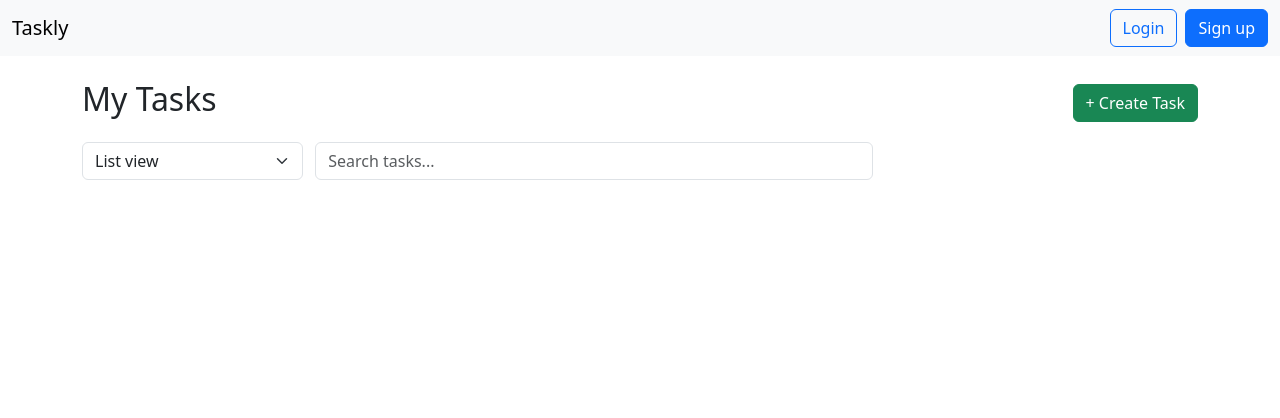
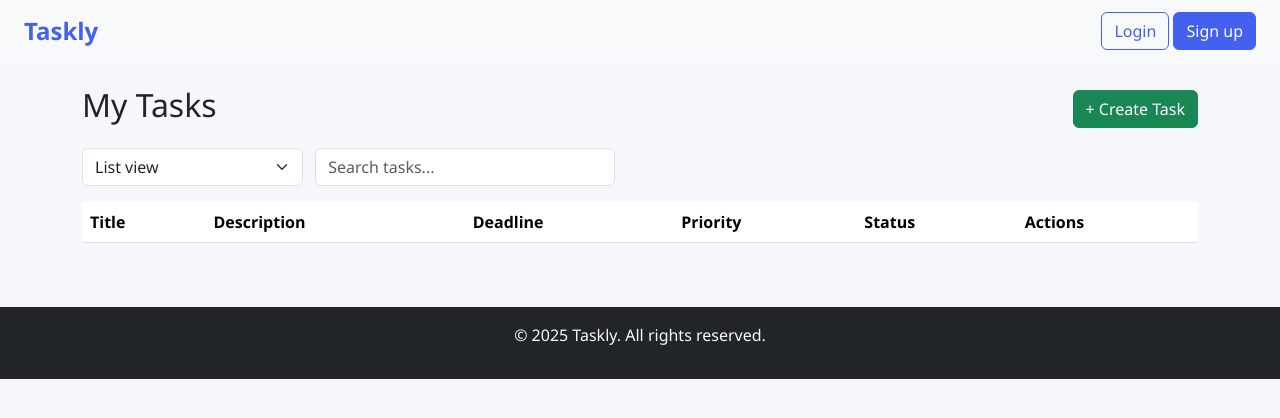
Before and after one commit to nimrod-kobia/Taskly-project, a PHP site: page / in a window 1280 px wide. Shown: the top 418 px of the page. Run offline with PHP 8.4, Linux system fonts and the light colour scheme; lists and menus that the app fills with data are empty.

Commit message:
Updated forms

```diff
--- a/frontend/index.html
+++ b/frontend/index.html
@@ -1,28 +1,20 @@
-<!doctype html>
+<!DOCTYPE html>
 <html lang="en">
 <head>
-  <meta charset="utf-8" />
-  <meta name="viewport" content="width=device-width,initial-scale=1" />
+  <meta charset="UTF-8">
+  <meta name="viewport" content="width=device-width, initial-scale=1.0">
   <title>Taskly — Dashboard</title>
-
-  <!-- Bootstrap CSS (CDN) -->
   <link href="https://cdn.jsdelivr.net/npm/bootstrap@5.3.2/dist/css/bootstrap.min.css" rel="stylesheet">
-
-  <!-- Optional icons -->
   <link rel="stylesheet" href="https://cdnjs.cloudflare.com/ajax/libs/font-awesome/6.5.0/css/all.min.css"/>
-
-  <!-- Custom CSS -->
-  <link rel="stylesheet" href="css/style.css">
+  <link rel="stylesheet" href="styles/style.css">
 </head>
 <body>
   <!-- NAVBAR -->
-  <nav class="navbar navbar-expand-lg navbar-light bg-light">
-    <div class="container-fluid">
-      <a class="navbar-brand" href="#">Taskly</a>
-      <div class="d-flex">
-        <a class="btn btn-outline-primary me-2" href="login.html">Login</a>
-        <a class="btn btn-primary" href="register.html">Sign up</a>
-      </div>
+  <nav class="navbar navbar-light bg-light justify-content-between px-4">
+    <a class="navbar-brand">Taskly</a>
+    <div>
+      <a href="login.html" class="btn btn-outline-primary">Login</a>
+      <a href="register.html" class="btn btn-primary">Sign up</a>
     </div>
   </nav>
 
@@ -31,7 +23,7 @@
     <div class="d-flex justify-content-between align-items-center mb-3">
       <h2>My Tasks</h2>
       <div>
-        <button class="btn btn-success" id="createTaskBtn">+ Create Task</button>
+        <button class="btn btn-success" data-bs-toggle="modal" data-bs-target="#taskModal">+ Create Task</button>
       </div>
     </div>
 
@@ -42,11 +34,29 @@
         <option value="kanban">Kanban</option>
         <option value="calendar">Calendar (placeholder)</option>
       </select>
-      <input id="searchInput" class="form-control d-inline-block ms-2 w-50" placeholder="Search tasks..." />
+      <input id="searchInput" class="form-control d-inline-block ms-2" placeholder="Search tasks..." />
     </div>
 
     <!-- CONTENT AREAS -->
-    <div id="listView" class="row"></div>
+    <div id="listView">
+      <div class="table-responsive">
+        <table class="table table-hover">
+          <thead>
+            <tr>
+              <th>Title</th>
+              <th>Description</th>
+              <th>Deadline</th>
+              <th>Priority</th>
+              <th>Status</th>
+              <th>Actions</th>
+            </tr>
+          </thead>
+          <tbody id="taskList">
+            <!-- Tasks will be dynamically inserted here -->
+          </tbody>
+        </table>
+      </div>
+    </div>
 
     <div id="kanbanView" class="row" style="display:none;">
       <div class="col-md-4">
@@ -92,17 +102,27 @@
               <input id="deadline" type="date" class="form-control" />
             </div>
             <div class="col">
-              <label class="form-label">Urgency</label>
+              <label class="form-label">Status</label>
+              <select id="status" class="form-select">
+                <option value="todo">To Do</option>
+                <option value="inprogress">In Progress</option>
+                <option value="done">Done</option>
+              </select>
+            </div>
+          </div>
+          <div class="row mt-2">
+            <div class="col">
+              <label class="form-label">Priority</label>
               <select id="urgency" class="form-select">
                 <option value="low">Low</option>
                 <option value="medium" selected>Medium</option>
                 <option value="high">High</option>
               </select>
             </div>
-          </div>
-          <div class="mt-2">
-            <label class="form-label">Estimated effort (hours)</label>
-            <input id="effort" type="number" min="0" class="form-control" value="1" />
+            <div class="col">
+              <label class="form-label">Estimated effort (hours)</label>
+              <input id="effort" type="number" min="0" class="form-control" value="1" />
+            </div>
           </div>
         </div>
         <div class="modal-footer">
@@ -116,7 +136,9 @@
   <!-- Bootstrap JS (bundle includes Popper) -->
   <script src="https://cdn.jsdelivr.net/npm/bootstrap@5.3.2/dist/js/bootstrap.bundle.min.js"></script>
 
-  <!-- App JS -->
-  <script src="js/main.js"></script>
+  <!--Footer -->
+  <footer class="bg-dark text-light text-center py-3 mt-5">
+    <p>&copy; 2025 Taskly. All rights reserved.</p>
+  </footer>
 </body>
 </html>
--- a/frontend/styles/style.css
+++ b/frontend/styles/style.css
@@ -1,12 +1,152 @@
-/* simple task card styles */
+/* styles.css - Taskly Dashboard Styles */
+
+:root {
+  --primary: #4361ee;
+  --secondary: #3a0ca3;
+  --success: #4cc9f0;
+  --light: #f8f9fa;
+  --dark: #212529;
+  --danger: #dc3545;
+  --warning: #ffc107;
+  --info: #0dcaf0;
+}
+
+body {
+  background-color: #f5f7fb;
+  font-family: 'Segoe UI', Tahoma, Geneva, Verdana, sans-serif;
+}
+
+.navbar-brand {
+  font-weight: bold;
+  font-size: 1.5rem;
+  color: var(--primary) !important;
+}
+
+.kanban-col {
+  min-height: 500px;
+  background: #f8f9fa;
+  padding: 15px;
+  border-radius: 8px;
+  margin-bottom: 20px;
+  box-shadow: 0 2px 6px rgba(0,0,0,0.05);
+}
+
+.kanban-col h5 {
+  padding-bottom: 10px;
+  border-bottom: 2px solid #dee2e6;
+  margin-bottom: 15px;
+  color: var(--dark);
+}
+
+/* Task card styles */
 .task-card {
-  border-radius: 6px;
+  border-radius: 8px;
+  margin-bottom: 15px;
+  padding: 15px;
+  box-shadow: 0 2px 4px rgba(0,0,0,0.08);
+  background: white;
+  transition: transform 0.2s, box-shadow 0.2s;
+  border-left: 4px solid #dee2e6;
+}
+
+.task-card:hover {
+  transform: translateY(-2px);
+  box-shadow: 0 4px 8px rgba(0,0,0,0.1);
+}
+
+.task-card .card-title {
+  font-size: 1.1rem;
+  margin-bottom: 8px;
+  color: var(--dark);
+}
+
+.task-card .card-text {
+  color: #6c757d;
+  font-size: 0.9rem;
   margin-bottom: 12px;
-  padding: 12px;
-  box-shadow: 0 1px 3px rgba(0,0,0,0.06);
 }
-.urgency-high { border-left: 6px solid #dc3545; }
-.urgency-medium { border-left: 6px solid #ffc107; }
-.urgency-low { border-left: 6px solid #0d6efd; }
 
-.kanban-col { min-height: 300px; background:#f8f9fa; padding:8px; border-radius:6px; }
+.urgency-high {
+  border-left: 6px solid var(--danger);
+}
+
+.urgency-medium {
+  border-left: 6px solid var(--warning);
+}
+
+.urgency-low {
+  border-left: 6px solid var(--info);
+}
+
+.completed {
+  border-left: 6px solid var(--success);
+}
+
+/* View controls */
+#viewSelect {
+  width: 180px;
+}
+
+#searchInput {
+  max-width: 300px;
+}
+
+/* Table styles */
+.table-hover tbody tr:hover {
+  background-color: rgba(67, 97, 238, 0.05);
+}
+
+/* Modal styles */
+.modal-header {
+  background-color: var(--primary);
+  color: white;
+}
+
+/* Footer */
+footer {
+  margin-top: 3rem;
+}
+
+/* Custom buttons */
+.btn-primary {
+  background-color: var(--primary);
+  border-color: var(--primary);
+}
+
+.btn-primary:hover {
+  background-color: var(--secondary);
+  border-color: var(--secondary);
+}
+
+.btn-outline-primary {
+  color: var(--primary);
+  border-color: var(--primary);
+}
+
+.btn-outline-primary:hover {
+  background-color: var(--primary);
+  color: white;
+}
+
+/* Responsive adjustments */
+@media (max-width: 768px) {
+  .kanban-col {
+    min-height: 300px;
+    margin-bottom: 15px;
+  }
+
+  #searchInput {
+    width: 100% !important;
+    margin-top: 10px;
+    margin-left: 0 !important;
+  }
+
+  .d-flex.justify-content-between {
+    flex-direction: column;
+    align-items: flex-start !important;
+  }
+
+  .d-flex.justify-content-between > div {
+    margin-top: 15px;
+  }
+}
```
Also changed, not shown: frontend/login.html (+21 -17 lines), frontend/register.html (+25 -22 lines).
